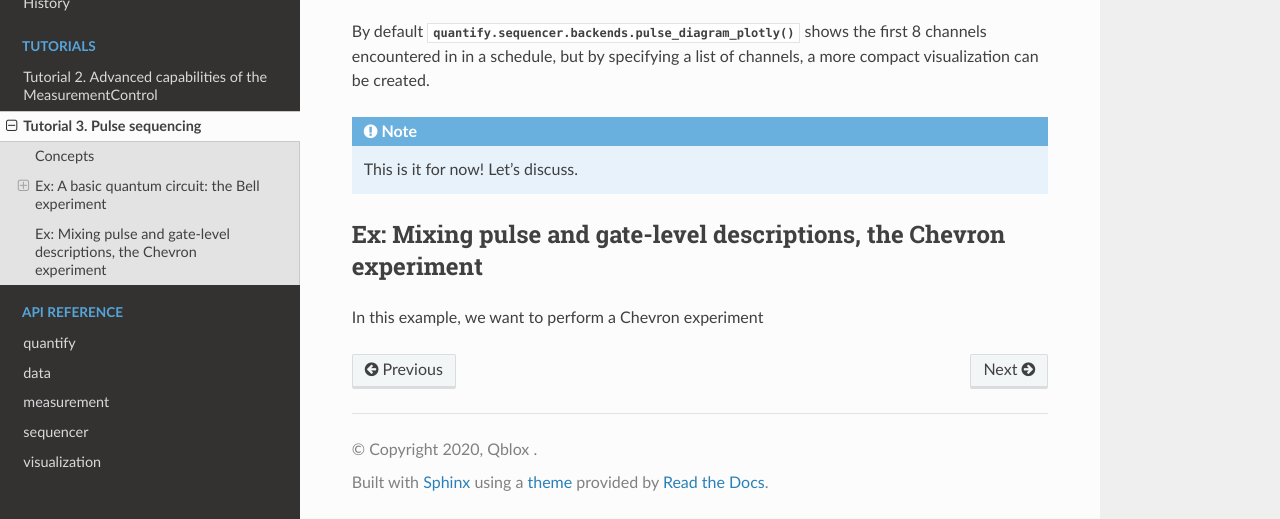
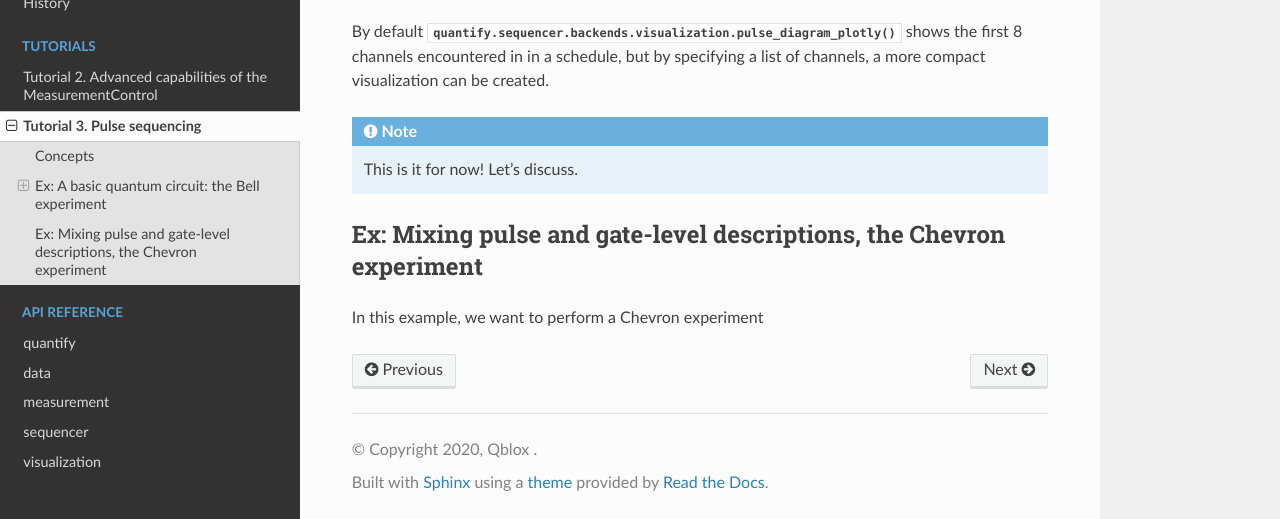
Before and after one commit to quantify-os/quantify-core, a Sphinx documentation site: the page built from docs/sequencer.rst, in a window 1280 px wide and 900 px high, scrolled down 5429 px, cut to the strip 381-900 px from the top of the window. Built offline with Sphinx 7.4.7 and the Read the Docs theme 2.0.0, drawn with Linux system fonts in a browser that asks for light colours; pages that are not in the unit, such as notebooks, are missing from menus; some of the changed text lies outside the part shown.

Commit message:
should fix docs based on refactor

```diff
--- a/docs/sequencer.rst
+++ b/docs/sequencer.rst
@@ -31,7 +31,7 @@
 
 The following diagram provides an overview of how to interact with the :class:`~quantify.sequencer.Schedule` class.
 The user can create a new schedule using the quantify API, or load a schedule based on one of the supported :mod:`~quantify.sequencer.frontends` for QASM-like formats such as qiskit QASM or OpenQL cQASM (todo).
-One or multiple compilation steps modify the :class:`~quantify.sequencer.Schedule` until it contains the information required for the :mod:`~quantify.sequencer.backends` used for visualization, simulation or compilation onto the hardware or back into a common QASM-like format.
+One or multiple compilation steps modify the :class:`~quantify.sequencer.Schedule` until it contains the information required for the :mod:`~quantify.sequencer.backends.visualization` used for visualization, simulation or compilation onto the hardware or back into a common QASM-like format.
 
 
 .. blockdiag::
@@ -321,12 +321,12 @@
 
 .. jupyter-execute::
 
-  from quantify.sequencer.backends import pulse_diagram_plotly
+  from quantify.sequencer.backends.visualization import pulse_diagram_plotly
   fig = pulse_diagram_plotly(sched, ch_list=['ch0', 'ch5.0', 'ch6.0', 'acq_ch1'])
   fig.show()
 
 
-By default :func:`quantify.sequencer.backends.pulse_diagram_plotly` shows the first 8 channels encountered in in a schedule, but by specifying a list of channels, a more compact visualization can be created.
+By default :func:`quantify.sequencer.backends.visualization.pulse_diagram_plotly` shows the first 8 channels encountered in in a schedule, but by specifying a list of channels, a more compact visualization can be created.
 
 
 
```
Also changed, not shown: docs/api_reference.rst (+13 -0 lines).
